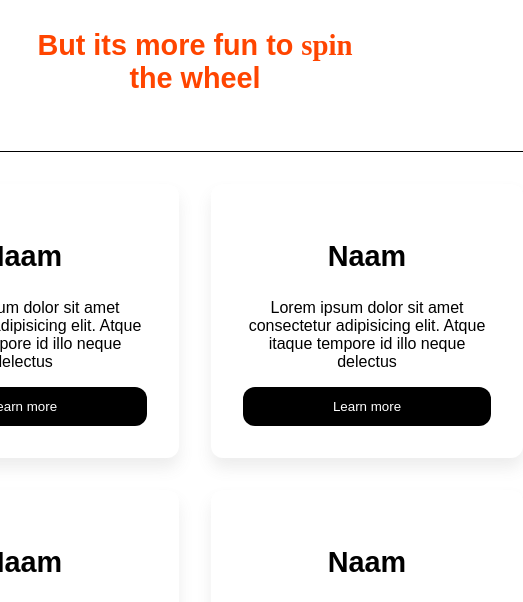
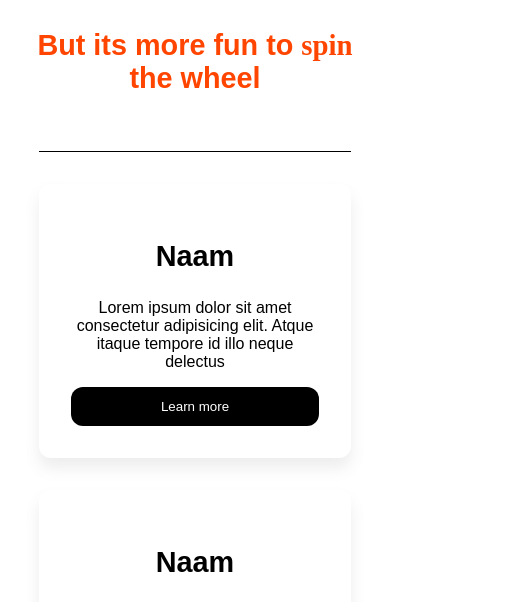
Before and after one commit to nadirelm/squadpage, a plain HTML site: page index.html in a window 390 px wide. Shown: the part 209-811 px from the top of the page, 523 px wide, since content can reach past the window. Drawn offline with nearby package versions, Linux system fonts and the light colour scheme.

Commit message:
tablet responsive push

```diff
--- a/style.css
+++ b/style.css
@@ -94,7 +94,7 @@ header{
         Desktop view
                                                                     *
         ****************************************************************/
-        @media only screen and (min-width: 441px) {
+        @media only screen and (min-width: 741px) {
 
              .top-nav{
                 display: none !important;
@@ -107,7 +107,7 @@ header{
                                                                     *
         ****************************************************************/
 
-        @media only screen and (max-width: 420px) {
+        @media only screen and (max-width: 740px) {
         /* h1 styling */
             .top-nav{
                 display: block;
@@ -351,11 +351,11 @@ header{
     grid-row-gap: 32px;
 }
     /* Dit is een responsive section voor de grid */
-    @media only screen and (max-width: 26em)  {
+    @media only screen and (max-width: 420px)  {
         .fullgrid{
             padding-left: 0px;
             padding-right: 0px;
-            grid-template-columns: repeat(1, 1fr) !important;
+            grid-template-columns: repeat(1, 1fr);
         }
         .row2{
             justify-content: center;
@@ -372,11 +372,11 @@ header{
             margin-bottom: 10px;
         }
     }
-    @media only screen and (max-width: 52em)  {
+    @media only screen and (max-width: 821px) and (min-width: 430px)  {
         .fullgrid{
             padding-left: 0px;
             padding-right: 0px;
-            grid-template-columns: repeat(2, 2fr) !important;
+            grid-template-columns: repeat(2, 1fr) ;
         }
     }
 /* grid layout */
```
